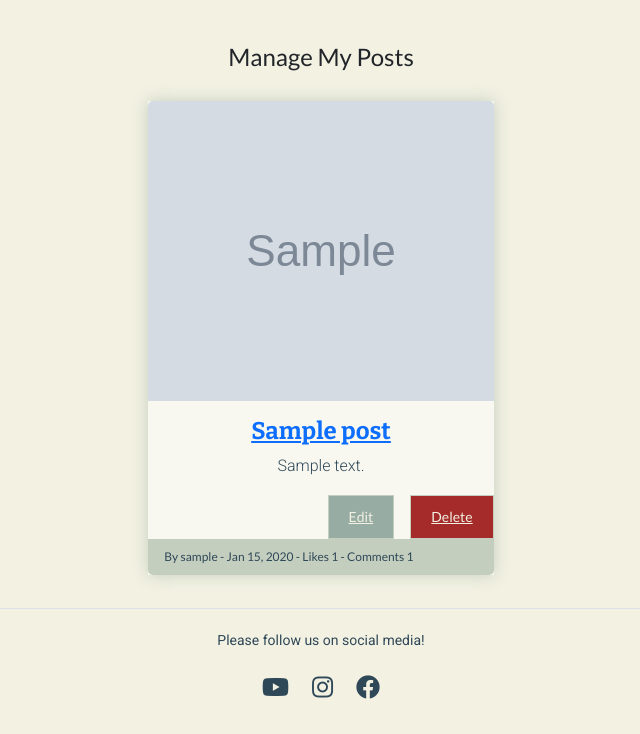
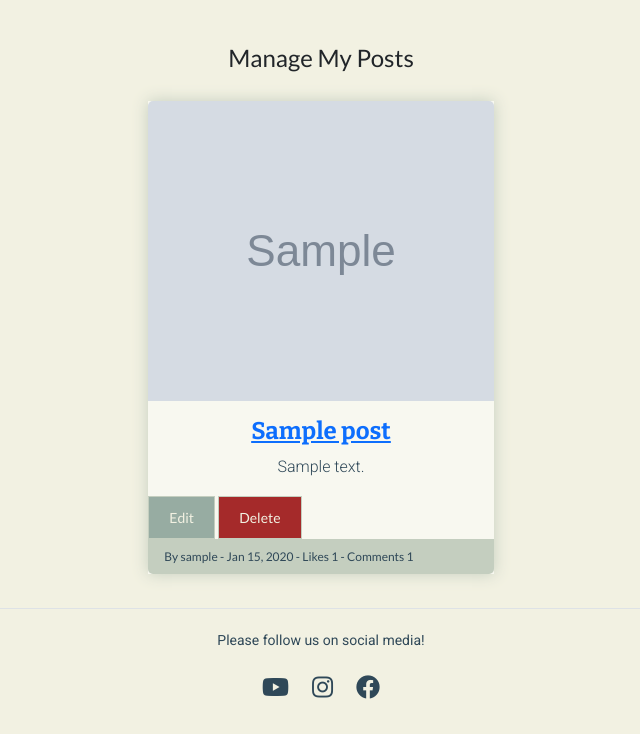
Before and after one commit to mervecoskunn/project-portfolio-4, a Django app: page /manage/00000000-0000-0000-0000-000000000001 in a window 1280 px wide. Shown: the part 66-800 px from the top of the page, without its empty margins (319-959 px from the left). Run offline with Django 4.2, Linux system fonts and the light colour scheme; a user stored in the database is signed in; tables that the repository leaves empty hold one stand-in row (values such as "Sample post"); grey boxes marked "Sample" are stand-in pictures; some libraries are stand-ins or nearby versions.

Commit message:
fix styles bugs

```diff
--- a/accounts/templates/accounts/register.html
+++ b/accounts/templates/accounts/register.html
@@ -2,8 +2,8 @@
 
 {% block content %}
 
-<div class="col-md-6">
-    <div class="card">
+<div class="col-md-12">
+    <div class="login-card">
         <h2 class="card-header text-center">Register</h2>
         <div class="card-body">
             <form method="POST">
--- a/posts/templates/categories/category_list.html
+++ b/posts/templates/categories/category_list.html
@@ -11,10 +11,10 @@
 </div>
 {% endfor %} {% endif %}
 {% for category in object_list %}
-<div class="col-md-4">
+<div class="col-xl-4">
     <div class="card mt-4 border-0">
-        <div class="d-sm-flex flex-md-column g-0 h-100">
-            <div class="col">
+        <div class="d-sm-flex flex-xl-column g-0 h-100">
+            <div class="col d-flex justify-content-center align-items-center">
                 <img src="{{category.image.url}}" class="card-img-top" alt="Category Image">
             </div>
             <div class="col d-flex flex-column justify-content-between h-100">
--- a/posts/templates/posts/manage_posts.html
+++ b/posts/templates/posts/manage_posts.html
@@ -23,10 +23,10 @@
 
 <div class="row justify-content-center align-items-center">
     {% for post in object_list %}
-    <div class="col-md-4">
+    <div class="col-xl-4">
         <div class="card mt-4 border-0">
-            <div class="d-sm-flex flex-md-column g-0 h-100">
-                <div class="col">
+            <div class="d-sm-flex flex-xl-column g-0 h-100">
+                <div class="col d-flex justify-content-center align-items-center">
                     <img src="{{ post.image.url }}" class="card-img-top" alt="Restaurant">
                 </div>
                 <div class="col d-flex flex-column justify-content-between h-100">
@@ -34,15 +34,15 @@
                         <h5 class="card-title"><a href="{% url 'posts:post_detail' post.id %}">{{post.title}}</a></h5>
                         <p class="card-text">{{ post.body | truncatechars:100 }}</p>
                     </div>
-                    <div class="d-flex flex-row justify-content-end gap-3">
-                        <a href="{% url 'posts:post_edit' post.id %}" class="w-full btn-primary btn-sm">Edit</a>
+                    <div class="col-md-12 col-lg-12">
+                        <a href="{% url 'posts:post_edit' post.id %}" class="btn btn-primary btn-sm">Edit</a>
                         <!-- Delete Button -->
-                        <a href="{% url 'posts:post_delete' post.id %}" type="button" class="w-full btn-primary btn-sm"
+                        <a href="{% url 'posts:post_delete' post.id %}" type="button" class="btn btn-primary btn-sm"
                            style="background-color:brown;"
                            data-bs-toggle="modal"
                            data-bs-target="#confirmDeleteModal">Delete</a>
                     </div>
-                    <div class="card-footer">
+                    <div class="card-footer d-flex justify-content-between align-items-center">
                         By {{post.author}} - {{post.created_on | date:"M d, Y"}} - Likes {{post.like.count}} - Comments
                         {{post.post_comments.count}}
                     </div>
--- a/posts/templates/posts/post_detail.html
+++ b/posts/templates/posts/post_detail.html
@@ -156,7 +156,7 @@
                                                                 data-bs-dismiss="modal">Cancel
                                                         </button>
                                                         <button type="submit" class="btn btn-danger btn-sm mt-3 mb-3">
-                                                            Delete Post
+                                                            Delete Comment
                                                         </button>
                                                     </form>
                                                 </div>
--- a/posts/templates/posts/post_edit.html
+++ b/posts/templates/posts/post_edit.html
@@ -2,7 +2,7 @@
 
 {% block content %}
 {% if request.user.is_authenticated and request.user == object.author %}
-<div class="row justify-content-center align-items-center" style="min-height: 100vh;">
+<div class="row justify-content-center align-items-center" style="min-height: calc(100vh - 200px)">
     <div class="col-md-6">
         <form method="POST" enctype="multipart/form-data">
             {% csrf_token %}
--- a/posts/templates/posts/user_page.html
+++ b/posts/templates/posts/user_page.html
@@ -11,7 +11,7 @@
 </div>
 {% endfor %} {% endif %}
 <!--  Messages End -->
-<div class="row justify-content-center align-items-center" style="min-height: 100vh;">
+<div class="row justify-content-center align-items-center" style="min-height: calc(100vh- 200px)">
     <div class="col-md-6">
         <div class="my-page-card">
             <p class="card-header text-center">Hi {{request.user}}. We are happy to see you join our Lunds'
--- a/templates/navbar.html
+++ b/templates/navbar.html
@@ -67,7 +67,7 @@
                                 <div class="modal-footer">
                                     <button type="button" class="btn btn-secondary" data-bs-dismiss="modal">Cancel
                                     </button>
-                                    <button type="submit" class="btn btn-primary">Logout</button>
+                                    <button type="submit" class="btn btn-secondary">Logout</button>
                                 </div>
                             </div>
                         </div>
```
Also changed, not shown: posts/templates/categories/category_detail.html (+4 -4 lines), posts/templates/posts/post_list.html (+4 -4 lines).
